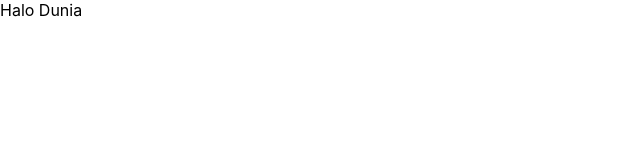
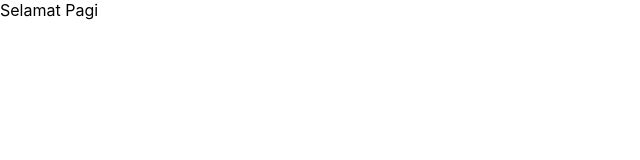
Before and after one commit to downey88/reactfrontend, a React (Create React App) app: page / in a window 1280 px wide. Shown: the top 160 px of the page, without its empty margins (0-640 px from the left). Built offline with nearby package versions, Linux system fonts and the light colour scheme.

Commit message:
Latest Build

```diff
--- a/src/App.js
+++ b/src/App.js
@@ -2,7 +2,7 @@ function App() {
   return (
     <div className="App">
       <header className="App-header">
-          Halo Dunia
+          Selamat Pagi
       </header>
     </div>
   );
```
